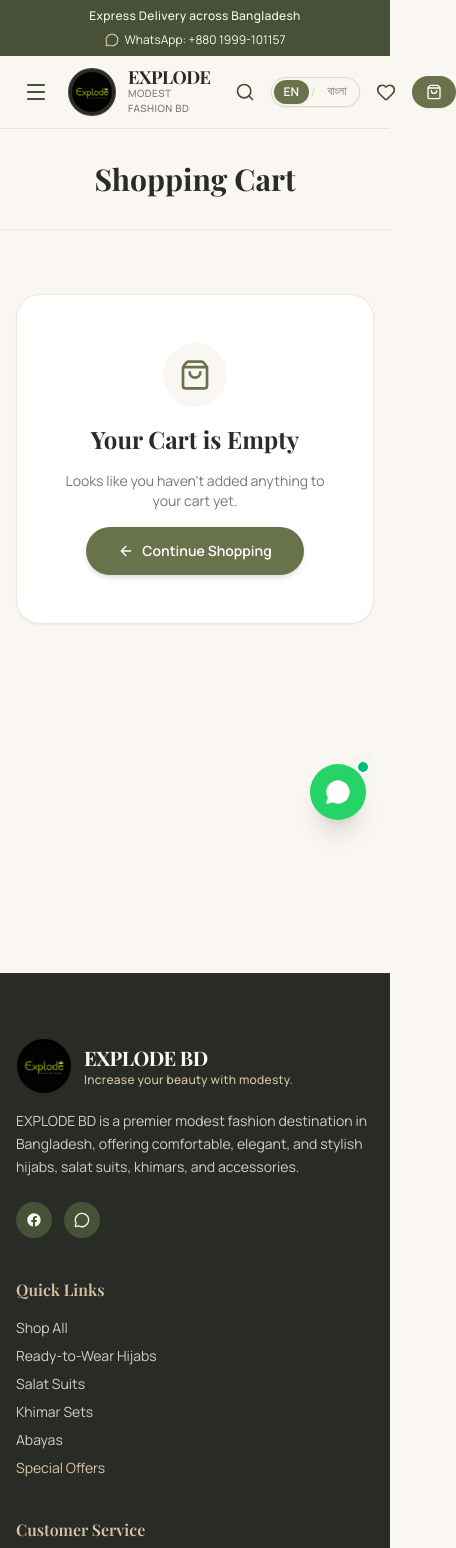
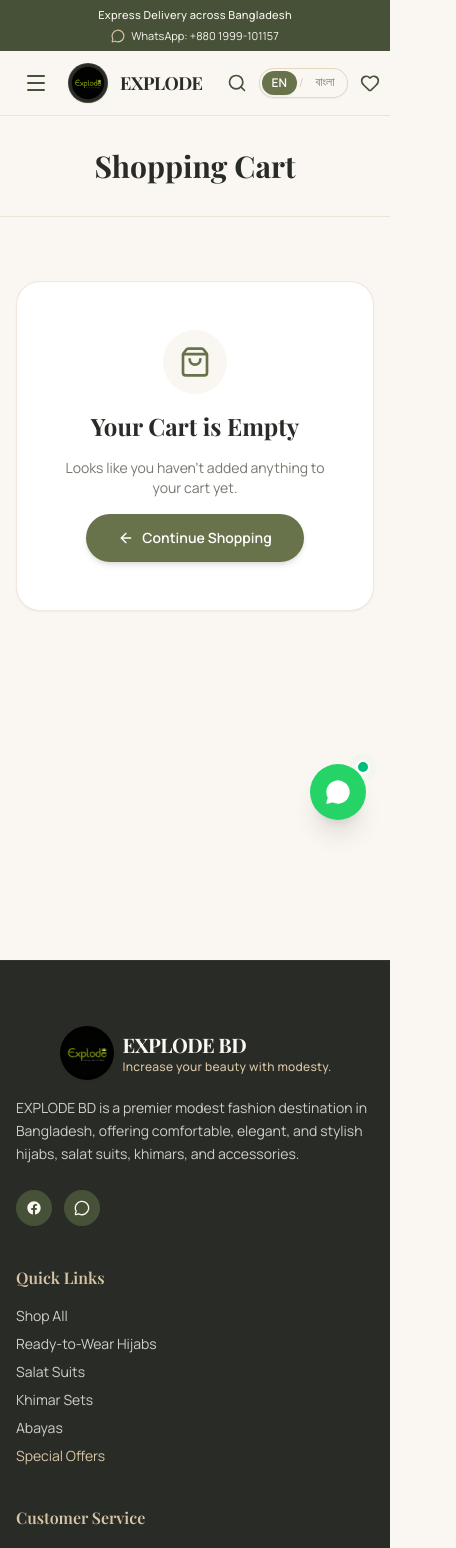
Before and after one commit to pavelpranta2015-byte/Explode_Website, a Next.js app: page /en/cart in a window 390 px wide. Shown: the top 1548 px of the page, 456 px wide, since content can reach past the window. Built offline with nearby package versions, Linux system fonts and the light colour scheme; a web font is replaced by a local one.

Commit message:
Fix mobile responsive viewport, prevent horizontal overflow, and optimize header/footer sizing

```diff
--- a/src/app/globals.css
+++ b/src/app/globals.css
@@ -57,3 +57,10 @@ body {
 .font-bengali-text {
   font-family: var(--font-bengali), "Hind Siliguri", sans-serif;
 }
+
+
+html, body {
+  overflow-x: hidden;
+  max-width: 100vw;
+  width: 100%;
+}
--- a/src/app/layout.tsx
+++ b/src/app/layout.tsx
@@ -93,7 +93,7 @@ export default function RootLayout({
       lang="en"
       className={`${playfair.variable} ${manrope.variable} ${hindSiliguri.variable} scroll-smooth`}
     >
-      <body className="min-h-screen flex flex-col bg-[#FAF7F2] text-[#292B26] antialiased">
+      <body className="min-h-screen flex flex-col bg-[#FAF7F2] text-[#292B26] antialiased overflow-x-hidden w-full max-w-full">
         {children}
       </body>
     </html>
--- a/src/components/layout/AnnouncementBar.tsx
+++ b/src/components/layout/AnnouncementBar.tsx
@@ -15,11 +15,11 @@ export const AnnouncementBar: React.FC<AnnouncementBarProps> = ({ locale }) => {
 
   return (
     <div className="bg-[#465137] text-[#FAF7F2] text-xs py-2 px-4 transition-colors">
-      <div className="max-w-7xl mx-auto flex flex-col sm:flex-row items-center justify-between gap-2">
-        <p className="font-medium text-center sm:text-left tracking-wide">
+      <div className="max-w-7xl mx-auto flex flex-col sm:flex-row items-center justify-between gap-1.5 sm:gap-2">
+        <p className="font-medium text-center sm:text-left tracking-wide text-[11px] sm:text-xs truncate max-w-full">
           {t.announcement.message}
         </p>
-        <div className="flex items-center gap-4 text-xs">
+        <div className="flex items-center justify-center gap-2 sm:gap-4 text-[11px] sm:text-xs flex-wrap">
           <a
             href="https://wa.me/8801999101157?text=Hello%20EXPLODE%20BD%2C%20I%20would%20like%20to%20order%20modest%20fashion%20products."
             target="_blank"
--- a/src/components/layout/Footer.tsx
+++ b/src/components/layout/Footer.tsx
@@ -14,12 +14,12 @@ export const Footer: React.FC<FooterProps> = ({ locale }) => {
   const t = getTranslations(locale);
 
   return (
-    <footer className="bg-[#292B26] text-[#FAF7F2] border-t border-[#465137]/30 pt-16 pb-8">
+    <footer className="bg-[#292B26] text-[#FAF7F2] border-t border-[#465137]/30 pt-16 pb-8 overflow-hidden w-full">
       <div className="max-w-7xl mx-auto px-4 sm:px-6 lg:px-8">
         <div className="grid grid-cols-1 md:grid-cols-2 lg:grid-cols-5 gap-10 pb-12 border-b border-[#465137]/40">
           {/* Brand Info & Official Logo */}
           <div className="lg:col-span-2 space-y-4">
-            <div className="flex items-center gap-3">
+            <div className="flex flex-wrap items-center justify-center sm:justify-end gap-2">
               <div className="relative w-14 h-14 shrink-0 rounded-full overflow-hidden bg-black border border-[#68734B]/40 shadow-xs">
                 <Image
                   src="/images/explode-logo.png"
--- a/src/components/layout/Header.tsx
+++ b/src/components/layout/Header.tsx
@@ -97,7 +97,7 @@ export const Header: React.FC<HeaderProps> = ({ locale }) => {
                 href={`/${locale}`}
                 className="flex items-center gap-3 group focus:outline-hidden"
               >
-                <div className="relative w-12 h-12 sm:w-14 sm:h-14 shrink-0 rounded-full overflow-hidden shadow-xs border border-[#68734B]/30 transition-transform duration-300 group-hover:scale-105 bg-[#292B26]">
+                <div className="relative w-10 h-10 sm:w-14 sm:h-14 shrink-0 rounded-full overflow-hidden shadow-xs border border-[#68734B]/30 transition-transform duration-300 group-hover:scale-105 bg-[#292B26]">
                   <Image
                     src="/images/explode-logo.png"
                     alt="EXPLODE BD Logo"
@@ -111,7 +111,7 @@ export const Header: React.FC<HeaderProps> = ({ locale }) => {
                   <span className="font-serif-heading font-bold text-lg sm:text-xl tracking-tight text-[#292B26] leading-none group-hover:text-[#68734B] transition-colors">
                     EXPLODE
                   </span>
-                  <span className="text-[10px] sm:text-xs text-[#77786F] tracking-wider uppercase font-medium">
+                  <span className="hidden xs:inline text-[10px] sm:text-xs text-[#77786F] tracking-wider uppercase font-medium">
                     {locale === "bn" ? "সৌন্দর্য বাড়ান শালীনতার সাথে" : "Modest Fashion BD"}
                   </span>
                 </div>
@@ -215,7 +215,7 @@ export const Header: React.FC<HeaderProps> = ({ locale }) => {
             </nav>
 
             {/* Right Side: Search, Language Switcher, Wishlist, Cart */}
-            <div className="flex items-center gap-2 sm:gap-4">
+            <div className="flex items-center gap-1 sm:gap-3">
               {/* Search Toggle / Input */}
               <div className="relative">
                 {searchOpen ? (
@@ -252,7 +252,7 @@ export const Header: React.FC<HeaderProps> = ({ locale }) => {
               </div>
 
               {/* Language Switcher */}
-              <LanguageSwitcher currentLocale={locale} className="hidden sm:inline-flex" />
+              <LanguageSwitcher currentLocale={locale} className="hidden md:inline-flex" />
 
               {/* Account Link */}
               <Link
```
